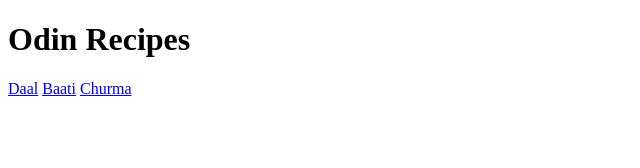
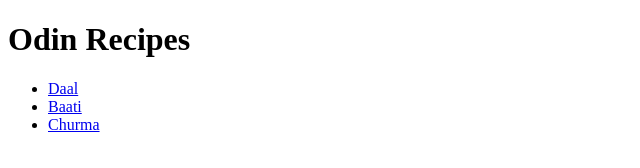
Before and after one commit to prabhanshukajala/odin-recipes, a plain HTML site: page index.html in a window 1280 px wide. Shown: the whole page, without its empty margins (0-640 px from the left). Drawn offline with Linux system fonts and the light colour scheme.

Commit message:
Wrap link elements in a unodered list

```diff
--- a/index.html
+++ b/index.html
@@ -8,9 +8,11 @@
 </head>
 <body>
     <h1>Odin Recipes</h1>
-    <a href="recipes/daal.html">Daal</a>
-    <a href="recipes/baati.html">Baati</a>
-    <a href="recipes/churma.html">Churma</a>
 
+    <ul>
+        <li><a href="recipes/daal.html">Daal</a></li>
+        <li><a href="recipes/baati.html">Baati</a></li>
+        <li><a href="recipes/churma.html">Churma</a></li>
+    </ul>
 </body>
 </html>
```
